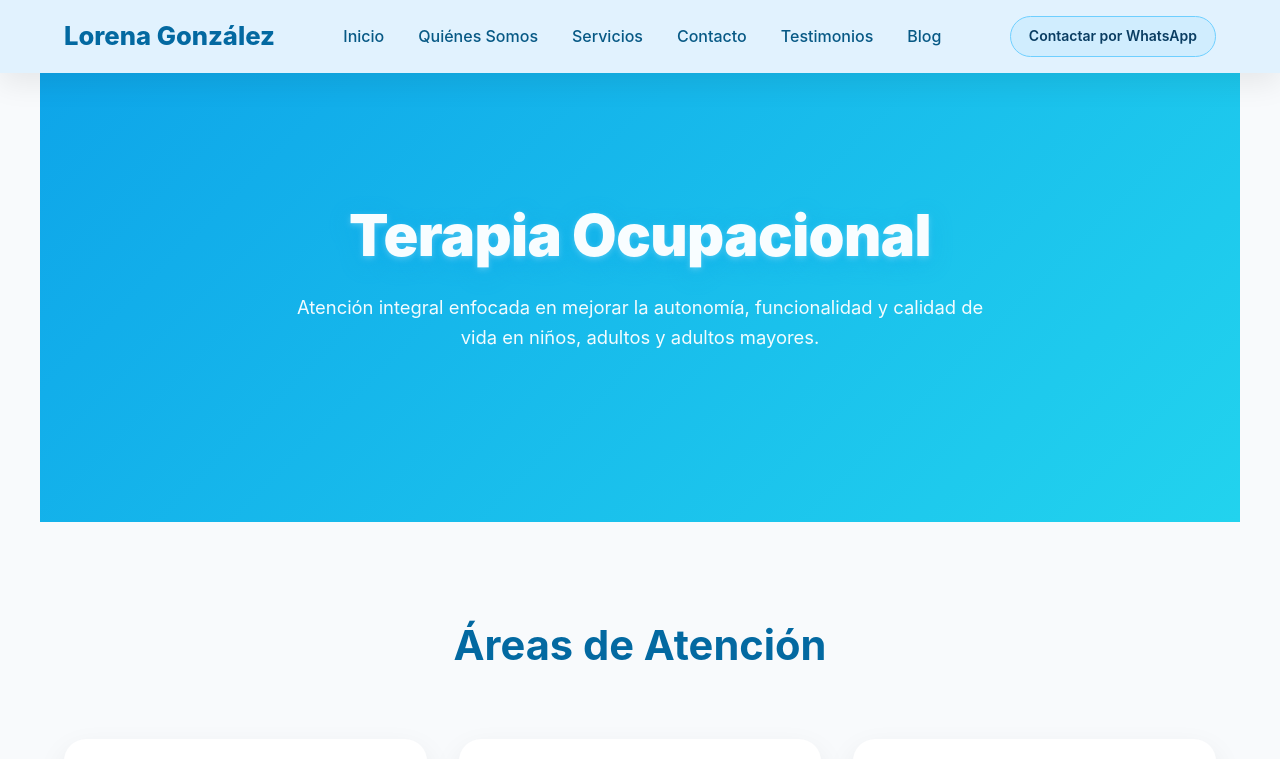
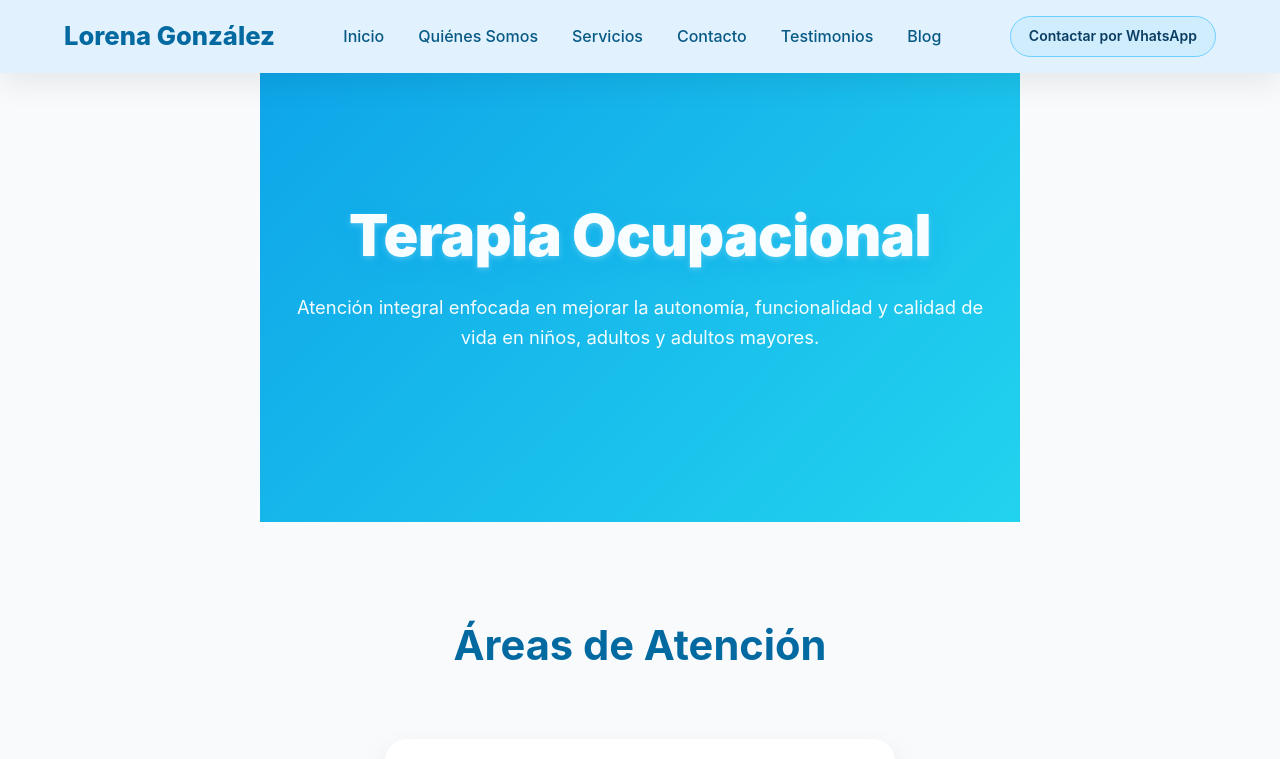
Before and after one commit to peteAlvarez/terapeuta-web, a React (Vite) app: page / in a window 1280 px wide. Shown: the top 759 px of the page. Built offline with nearby package versions, Linux system fonts and the light colour scheme.

Commit message:
Fix routing for GitHub Pages

```diff
--- a/package.json
+++ b/package.json
@@ -5,8 +5,9 @@
   "description": "React TypeScript on Replit, using Vite bundler",
   "scripts": {
     "dev": "vite",
-    "build": "tsc && vite build",
-    "preview": "vite preview"
+    "build": "vite build",
+    "preview": "vite preview",
+    "deploy": "npm run build && gh-pages -d dist"
   },
   "keywords": [],
   "author": "",
@@ -15,6 +16,7 @@
     "@types/react": "^18.0.15",
     "@types/react-dom": "^18.0.6",
     "@vitejs/plugin-react": "^2.0.0",
+    "gh-pages": "^6.3.0",
     "react": "^18.2.0",
     "react-dom": "^18.2.0",
     "typescript": "^4.7.4",
--- a/src/App.css
+++ b/src/App.css
@@ -1,3 +1,4 @@
+
 /* =========================
    RESET & BASE
 ========================= */
@@ -714,3 +715,26 @@ section h2 {
     transform: translateX(-50%);
   }
 }
+
+/* ===== LAYOUT BASE ===== */
+
+html,
+body {
+  height: 100%;
+}
+
+#root {
+  min-height: 100vh;
+  display: flex;
+  flex-direction: column;
+}
+
+main {
+  flex: 1;
+}
+
+.home {
+  min-height: calc(100vh - 80px); /* altura navbar */
+  display: flex;
+  flex-direction: column;
+}
--- a/src/App.tsx
+++ b/src/App.tsx
@@ -1,6 +1,7 @@
-import { BrowserRouter, Routes, Route } from "react-router-dom";
+import { HashRouter, Routes, Route } from "react-router-dom";
 import Navigation from "./components/Navigation";
 import Footer from "./components/Footer";
+import ScrollToTop from "./components/ScrollToTop";
 
 import Home from "./pages/Home";
 import About from "./pages/About";
@@ -11,7 +12,8 @@ import Contact from "./pages/Contact";
 
 export default function App() {
   return (
-    <BrowserRouter>
+    <HashRouter>
+      <ScrollToTop />
       <Navigation />
 
       <Routes>
@@ -24,6 +26,6 @@ export default function App() {
       </Routes>
 
       <Footer />
-    </BrowserRouter>
+    </HashRouter>
   );
 }
--- /dev/null
+++ b/src/components/ScrollToTop.tsx
@@ -0,0 +1,12 @@
+import { useEffect } from "react";
+import { useLocation } from "react-router-dom";
+
+export default function ScrollToTop() {
+  const { pathname } = useLocation();
+
+  useEffect(() => {
+    window.scrollTo(0, 0);
+  }, [pathname]);
+
+  return null;
+}
--- a/src/pages/About.tsx
+++ b/src/pages/About.tsx
@@ -91,7 +91,7 @@ export default function About() {
       <div className="about-video">
         <video
           id="aboutVideo"
-          src="/src/assets/video.mp4"
+          src={video}
           muted
           playsInline
           preload="metadata"
@@ -99,6 +99,7 @@ export default function About() {
           onMouseEnter={(e) => e.currentTarget.play()}
           onMouseLeave={(e) => e.currentTarget.pause()}
         >
+
           Tu navegador no soporta videos.
         </video>
 
--- a/src/pages/Home.tsx
+++ b/src/pages/Home.tsx
@@ -1,14 +1,13 @@
 export default function Home() {
   return (
-    <>
+    <main className="home">
       <section className="hero fade-in">
-        <h2>Terapia Ocupacional </h2>
+        <h2>Terapia Ocupacional</h2>
 
         <p>
           Atención integral enfocada en mejorar la autonomía, funcionalidad
           y calidad de vida en niños, adultos y adultos mayores.
         </p>
-
       </section>
 
       <section>
@@ -34,6 +33,6 @@ export default function Home() {
           </div>
         </div>
       </section>
-    </>
+    </main>
   );
 }
--- a/vite.config.js
+++ b/vite.config.js
@@ -4,6 +4,7 @@ import react from '@vitejs/plugin-react';
 // https://vitejs.dev/config/
 export default defineConfig({
   plugins: [react()],
+  base: '/terapeuta-web/',
   server: {
     host: '0.0.0.0',
   }
```
Also changed, not shown: 1 other file (tests, documents, lock files or other folders).
